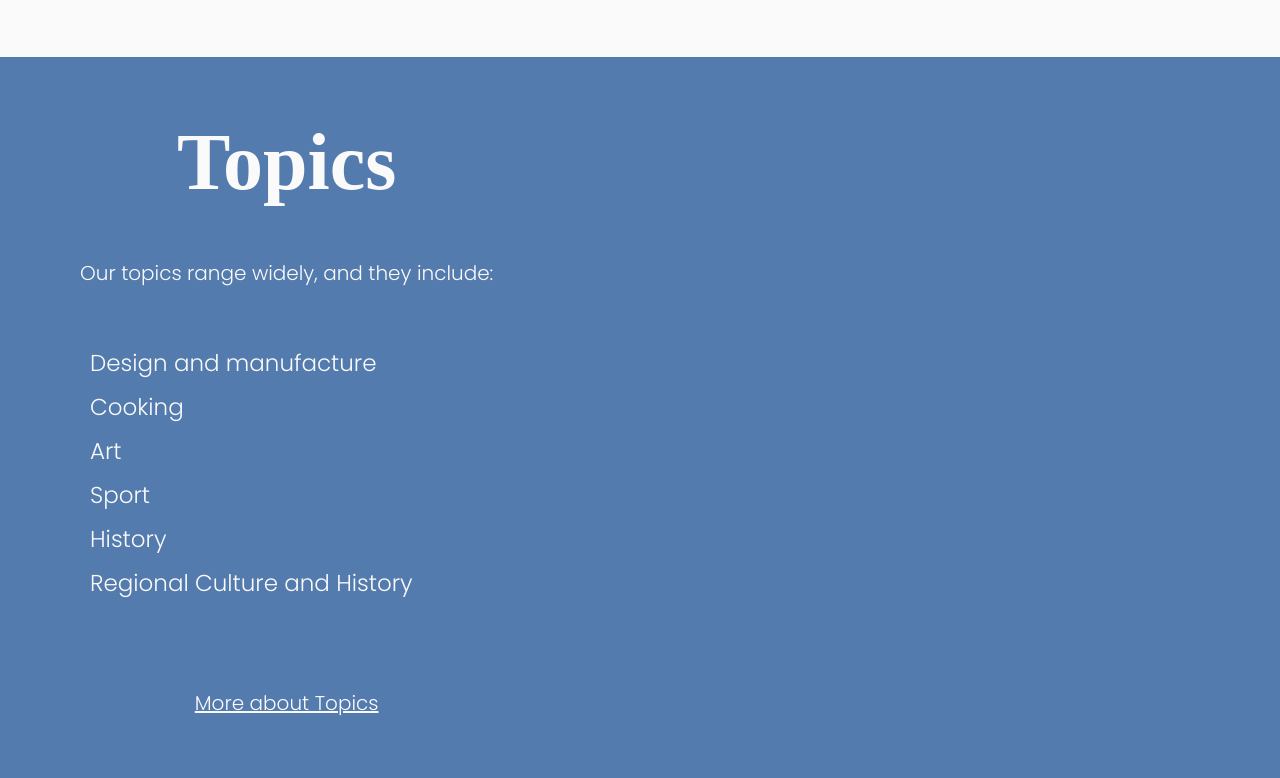
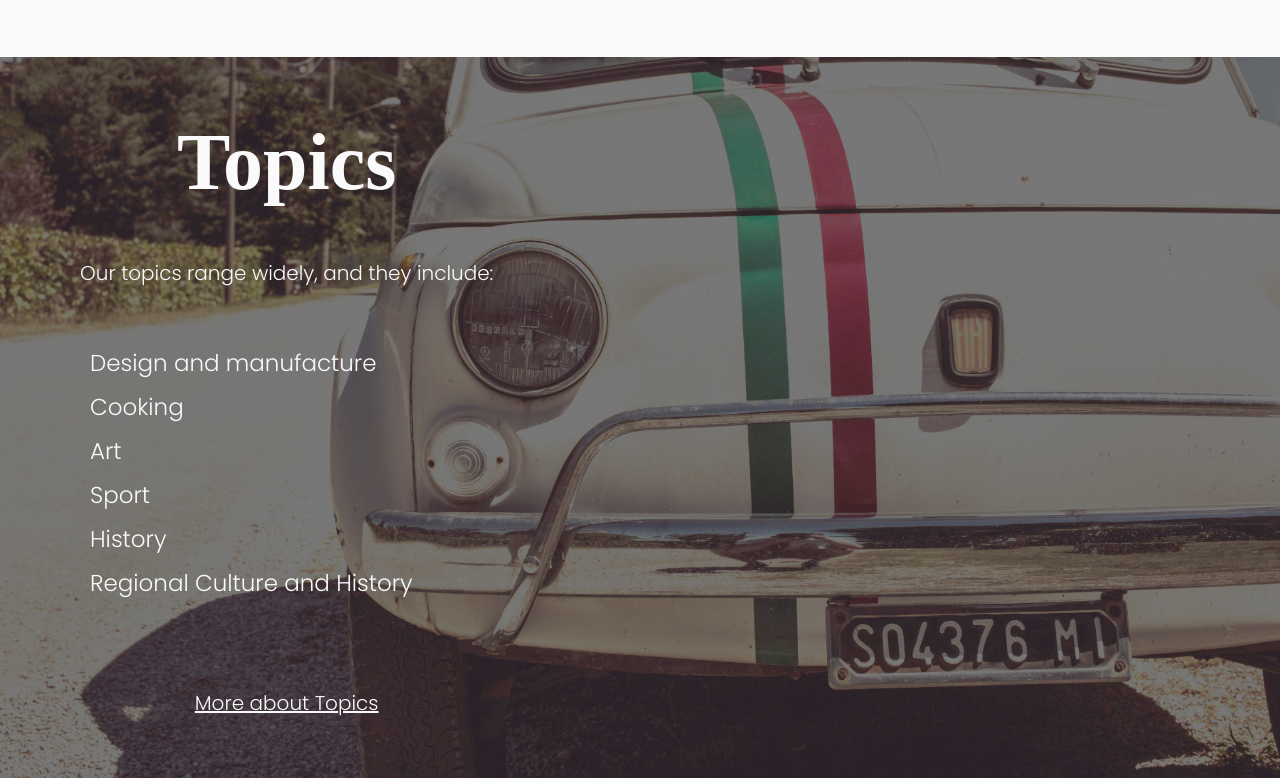
Before and after one commit to davideminicelli/BiteItalian, a website built with Parcel: page index.html in a window 1280 px wide. Shown: the part 2246-3024 px from the top of the page. Built offline with nearby package versions, Linux system fonts and the light colour scheme; a web font is replaced by a local one.

Commit message:
fix images - fixed

```diff
--- a/index.html
+++ b/index.html
@@ -329,8 +329,7 @@
         }
 
         #topics-section {
-            background-image: url('./images/topics.jpg');
-            background: rgb(84, 123, 173) no-repeat;
+            background: url('./images/topics.jpg') rgb(84, 123, 173) no-repeat;
             background-size: cover;
             background-position: 30% 70%;
 
```
